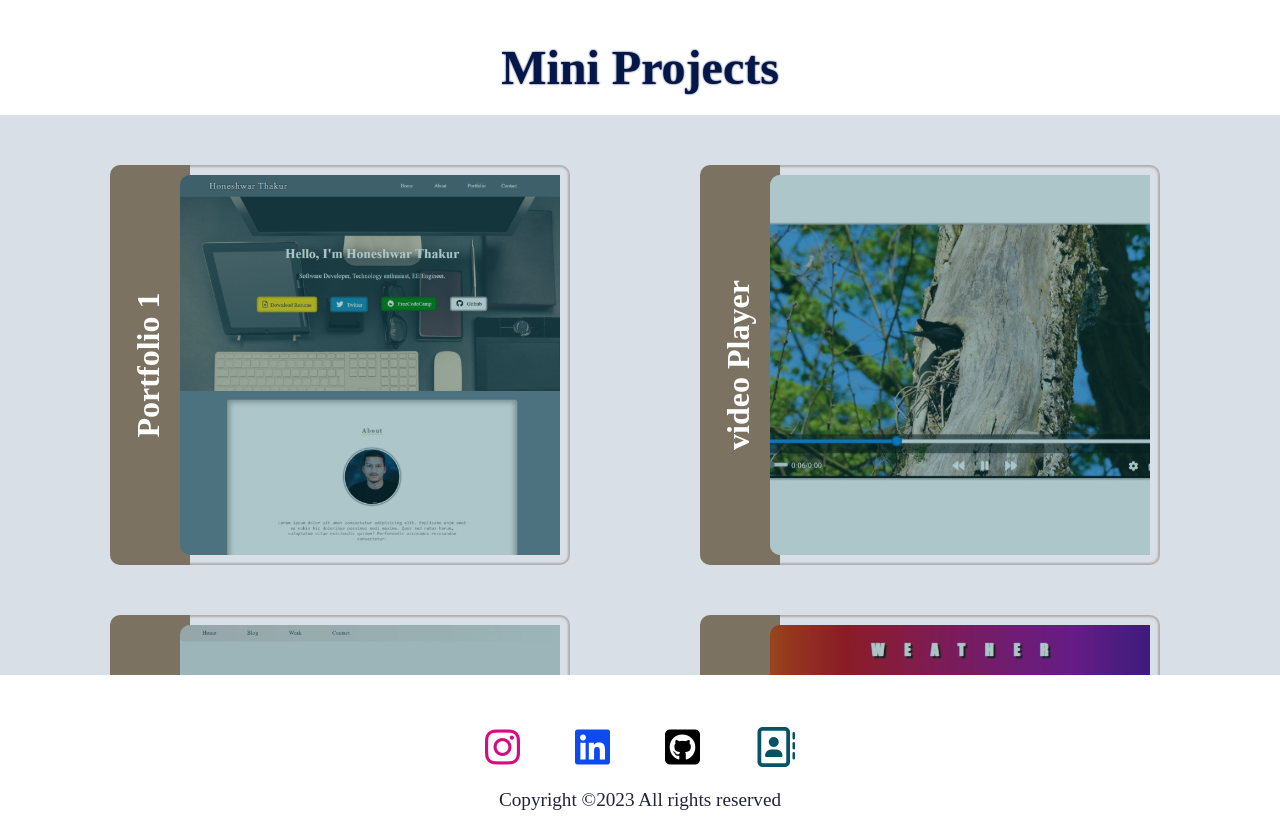
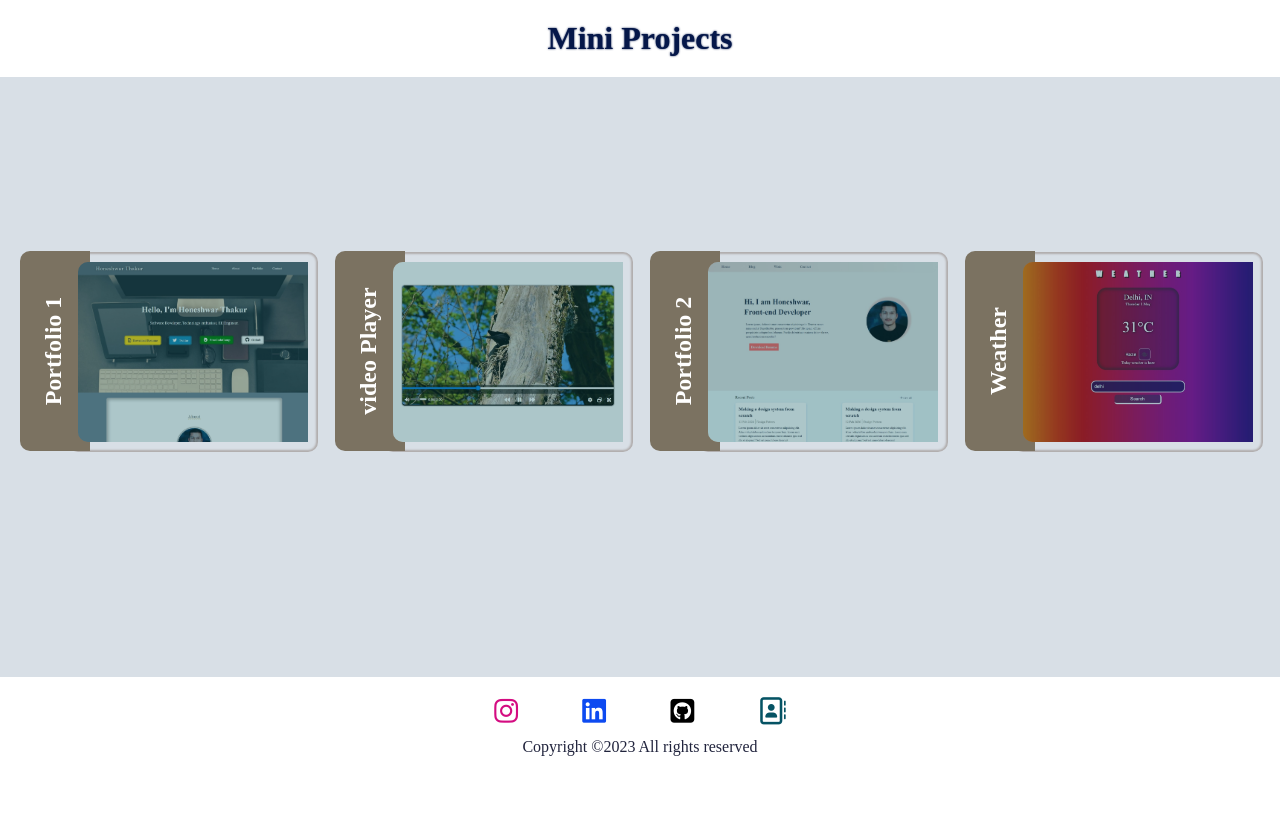
Before and after one commit to Honeshwar/mini-projects, a plain HTML site: page index.html in a window 1280 px wide. After the commit the page ends 800 px from the top, so only its background shows below. Drawn offline with Linux system fonts and the light colour scheme.

Commit message:
size problem resolve

```diff
--- a/index.html
+++ b/index.html
@@ -16,7 +16,8 @@
     <section id="projects">
         <article class="project-item" >
             <div class="project-image" id="project-image1">
-                <div class="project-image-wrapper-container" title="click Me to see project in new tab" data-project-link="https://honeshwar.github.io/mini-projects/portfolio/""></div>
+                <div class="project-image-wrapper-container" title="click Me to see project in new tab" data-project-link="https://honeshwar.github.io/mini-projects/portfolio/">
+                </div>
             </div>
             <div class="project-details">
                 <h2 class="project-heading">Portfolio 1</h2>
--- a/style.css
+++ b/style.css
@@ -25,15 +25,14 @@ body{
 }
 #heading h1{
     text-shadow: 0 0 2px ;
-    padding: 40px 20px 20px;
-    font-size: 3rem;
+    padding: 20px;
     color: #051749;
 }
 
 #projects{
     background-color: rgb(216, 223, 230);
     width: 100%;
-    height: 70vh;
+    height: 75vh;
     display: flex;
     justify-content: space-around;
     align-items: center;
@@ -41,14 +40,14 @@ body{
     /* border-top:  3px solid gray; */
     /* box-shadow:  0 -2px 1px 1px rgb(17, 27, 17); */
 
-    padding: 50px;
+    padding: 10px;
     overflow-y: auto;
     position: relative;
     z-index: 2;
 }
 .project-item{
-    width:400px;
-    height:400px;
+    width:250px;
+    height:200px;
     padding: 10px;
     margin-bottom: 50px;
     margin-left: 50px;
@@ -99,8 +98,8 @@ body{
 
 .project-details{
     margin: auto;
-    width:100%;
-    height:20%;
+    width:200px;
+    height:70px;
     /* display: flex;
     flex-direction: column;
     justify-content: space-between; */
@@ -109,8 +108,8 @@ body{
     position: absolute;
     /* top: 0;
     left: -15%; */
-    top: 40%;
-    left:-55%;
+    top: 32%;
+    left:-45%;
     padding: 10px;
     z-index: 0;
 
@@ -132,7 +131,7 @@ body{
 } */
 .project-heading{
     padding: 10px;
-    font-size: 2rem;
+    font-size: 1.5rem;
     text-align: center;
 }
 .project-about{
@@ -165,15 +164,15 @@ body{
 
 /* footer */
 footer{
-background-color: transparent;
-text-align: center;
-padding: 20px;
-/* border: solid; */
+    background-color: transparent;
+    text-align: center;
+    /* padding: 20px; */
+    /* border: solid; */
 }
 #footer-navigation{
-width:400px;
-margin:0 auto;
-padding: 20px 0 7px;
+    width:400px;
+    margin:0 auto;
+    padding-top: 10px;
 }
 #footer-navigation-list{
 list-style: none;
@@ -185,10 +184,10 @@ padding: 10px;
 }
 .footer-navigation-item-link{
 text-decoration: none;
-font-size: 2.5rem;
+font-size: 1.7rem;
 }
 .footer-navigation-item-link i:hover{
-transform: scale(1.5);
+transform: scale(1.3);
 border-bottom: 1px solid ;
 transition: transform 2s  0s ease-in-out,border-bottom 3s ease-in-out;
 
@@ -196,10 +195,10 @@ transition: transform 2s  0s ease-in-out,border-bottom 3s ease-in-out;
 
 #copyright{
 font-family: 'Heebo';
-font-style: normal;
+/* font-style: normal; */
 font-weight: 400;
-font-size: 1.2em;
-line-height: 21px;
+font-size: 1em;
+/* line-height: 21px; */
 /* identical to box height */
 
 text-align: center;
```
Also changed, not shown: audio player/public/audio2.js (+11 -0 lines).
